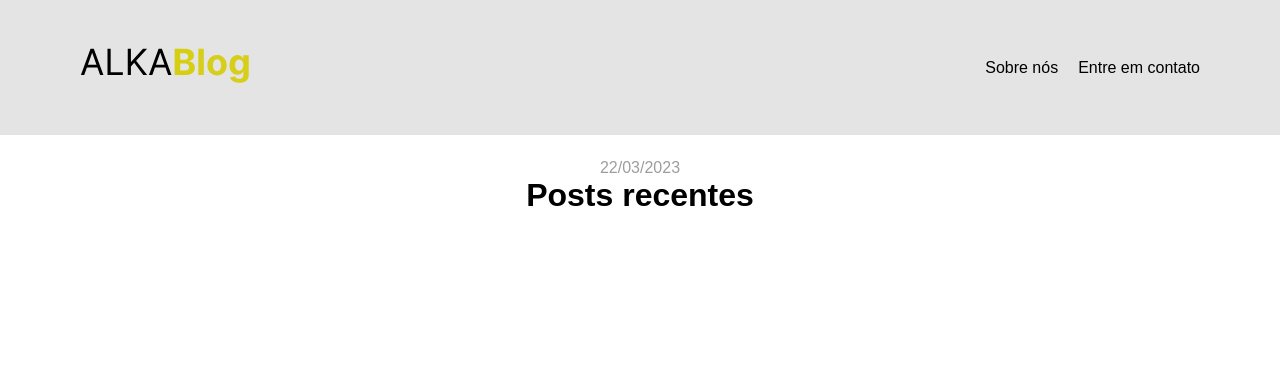
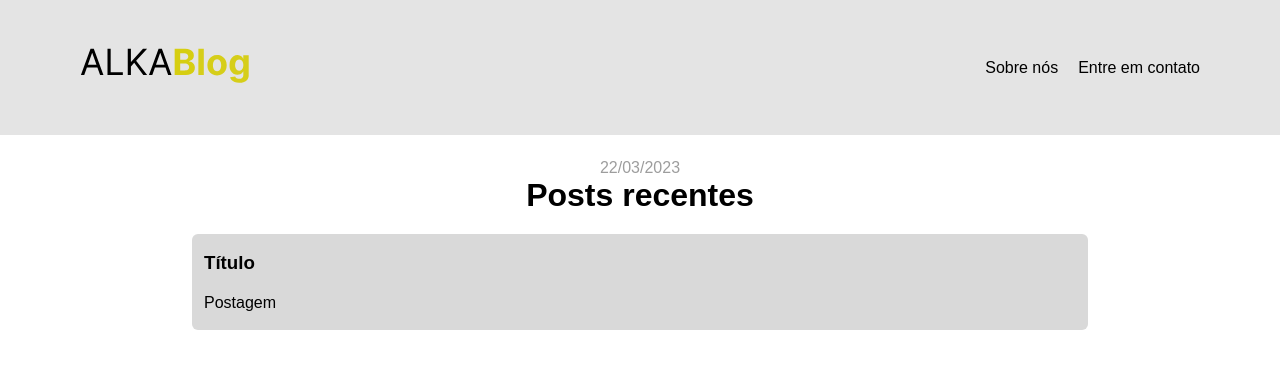
Before and after one commit to AdsonVilla/Posts-and-Comments, a React (Vite) app in the folder teste-frontend/: page / in a window 1280 px wide. Shown: the top 368 px of the page. Built offline with nearby package versions, Linux system fonts and the light colour scheme.

Commit message:
feat: Criar o componente BlogPost

```diff
--- a/package.json
+++ b/package.json
@@ -1,5 +1,6 @@
 {
   "dependencies": {
+    "axios": "^1.3.4",
     "react-router-dom": "^6.9.0"
   }
 }
--- /dev/null
+++ b/teste-frontend/src/components/BlogPost/blogPost.css
@@ -0,0 +1,11 @@
+.post-box {
+  display: flex;
+  flex-direction: column;
+  justify-content: flex-start;
+  background-color: #d9d9d9;
+  width: 70%;
+  gap: 20px;
+  padding: 18px 12px;
+  border-radius: 6px;
+  margin-bottom: 36px;
+}
--- /dev/null
+++ b/teste-frontend/src/components/BlogPost/index.jsx
@@ -0,0 +1,10 @@
+import "./blogPost.css";
+
+export function BlogPost() {
+  return (
+    <div className="post-box">
+      <h3>Título</h3>
+      <p>Postagem</p>
+    </div>
+  );
+}
--- a/teste-frontend/src/pages/Home/home.css
+++ b/teste-frontend/src/pages/Home/home.css
@@ -9,3 +9,11 @@
 .header span {
   color: #9d9d9d;
 }
+
+.posts-container {
+  margin-top: 20px;
+  display: flex;
+  flex-direction: column;
+  align-items: center;
+  justify-content: center;
+}
--- a/teste-frontend/src/pages/Home/index.jsx
+++ b/teste-frontend/src/pages/Home/index.jsx
@@ -1,3 +1,4 @@
+import { BlogPost } from "../../components/BlogPost";
 import { Navbar } from "../../components/Navbar";
 import "./home.css";
 
@@ -9,6 +10,9 @@ function Home() {
         <span>22/03/2023</span>
         <h1>Posts recentes</h1>
       </header>
+      <div className="posts-container">
+        <BlogPost />
+      </div>
     </div>
   );
 }
```
Also changed, not shown: 1 other file (tests, documents, lock files or other folders).
